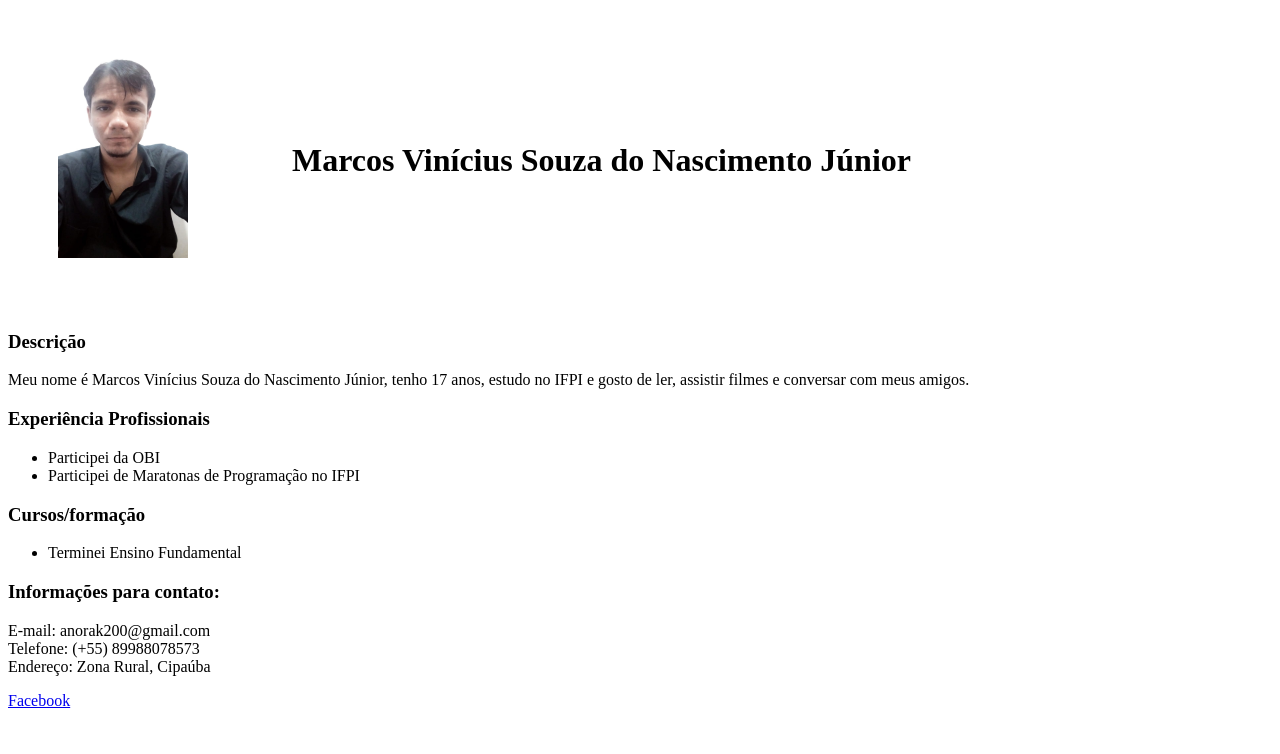
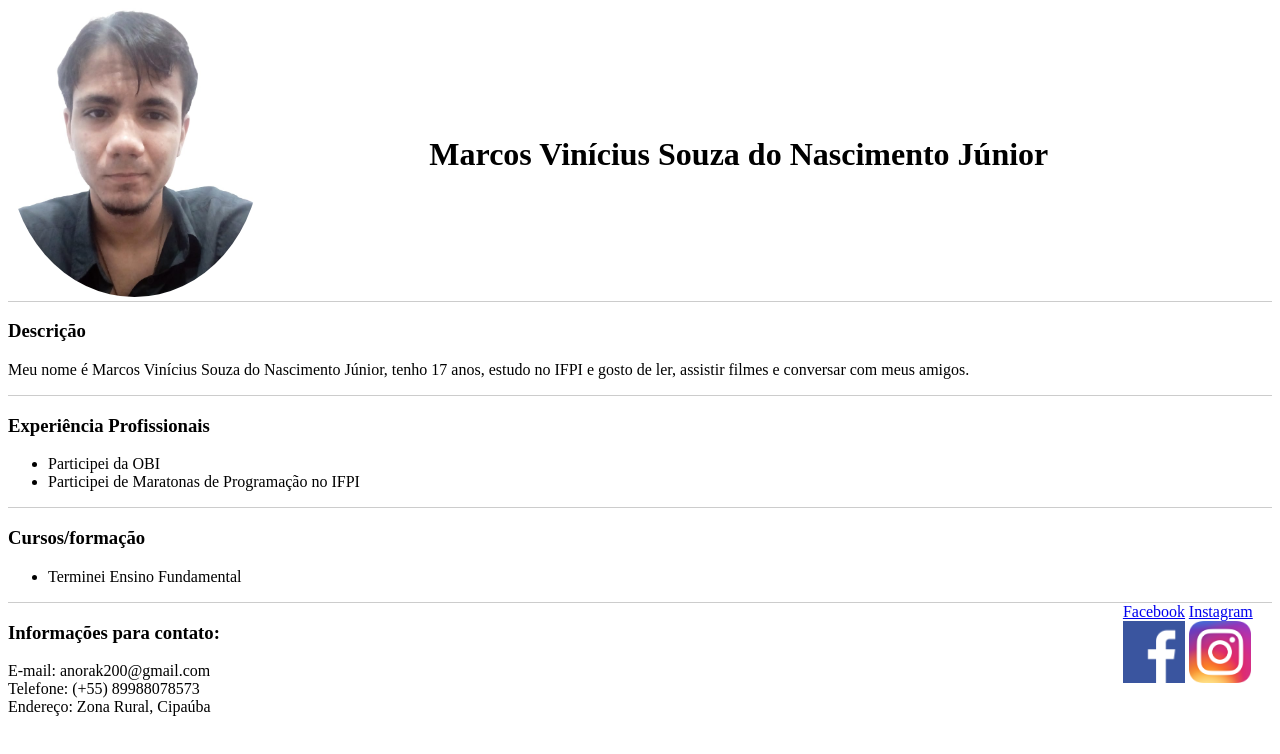
Before and after one commit to ifpi-picos/curriculo-anorak2084, a plain HTML site: page index.html in a window 1280 px wide. Drawn offline with Linux system fonts and the light colour scheme.

Commit message:
com bordas

```diff
--- a/index.html
+++ b/index.html
@@ -10,39 +10,62 @@
     <body>
 
         <div class="foto">
-            <img class="marcos" src="marcos.jpg">
+            <img class="marcos" src="marcos.png">
         </div>
+
         <div class="nome">
             <h1>Marcos Vinícius Souza do Nascimento Júnior</h1>
         </div>
 
+        <div class="descricao">
         <h3>Descrição</h3>
             <p>
             Meu nome é Marcos Vinícius Souza do Nascimento Júnior, tenho 17 anos,
             estudo no IFPI e gosto de ler, assistir filmes e conversar com meus
             amigos.
             </p>
+        </div>
 
+        <div class="experiencia">
         <h3>Experiência Profissionais</h3>
         <ul>
             <li>Participei da OBI</li>
             <li>Participei de Maratonas de Programação no IFPI</li>
         </ul>
+        </div>
 
+        <div class="formacao">
         <h3>Cursos/formação</h3>
         <ul>
             <li>Terminei Ensino Fundamental</li>
         </ul>
+        </div>
+
     </body>
 
     <footer>
+
+        <div class="contatos">
         <h3>Informações para contato: </h3>
         <p>
             E-mail: anorak200@gmail.com<br>
             Telefone: (+55) 89988078573<br>
             Endereço: Zona Rural, Cipaúba<br>
         </p>
+        </div>
+
+        <div class="contatos rede">
+            <div class="icons">
             <a href="https://www.facebook.com/youwereonly17" target="_blank">Facebook</a>
+            <img src="face.png">
+            </div>
+
+            <div class="icons">
+            <a href="https://www.instagram.com/marcos_2084" target="_blank">Instagram</a>
+            <img src="insta.png">
+            </div>
+        </div>
+
     </footer>
 
 </html>
--- a/style.css
+++ b/style.css
@@ -1,9 +1,38 @@
-.nome, .foto{
-    padding:50px;
+
+img{
+    max-width: 100%;
+}
+.marcos{
+    border-radius: 100%;
+}
+
+.foto{
+    width: 20%;
     display:inline-block;
     vertical-align: middle;
 }
-.marcos{
-    width: 130px;
-    height: 200px;
+.descricao{
+    border-top: 1px solid #ccc;
 }
+.descricao, .experiencia, .formacao{
+    border-bottom: 1px solid #ccc;
+}
+.nome{
+    width: 75%;
+    display:inline-block;
+    vertical-align: middle;
+    text-align: center;
+}
+.contatos{
+    display:inline-block;
+    width: 49%;
+    vertical-align: top;
+}
+.rede{
+    text-align: right;
+}
+.icons{
+    display: inline-block;
+    vertical-align: top;
+    width:10%;
+}
```
Also changed, not shown: face.png (added), insta.png (added), marcos.png (added), marcos1.jpg (renamed from marcos.jpg).
